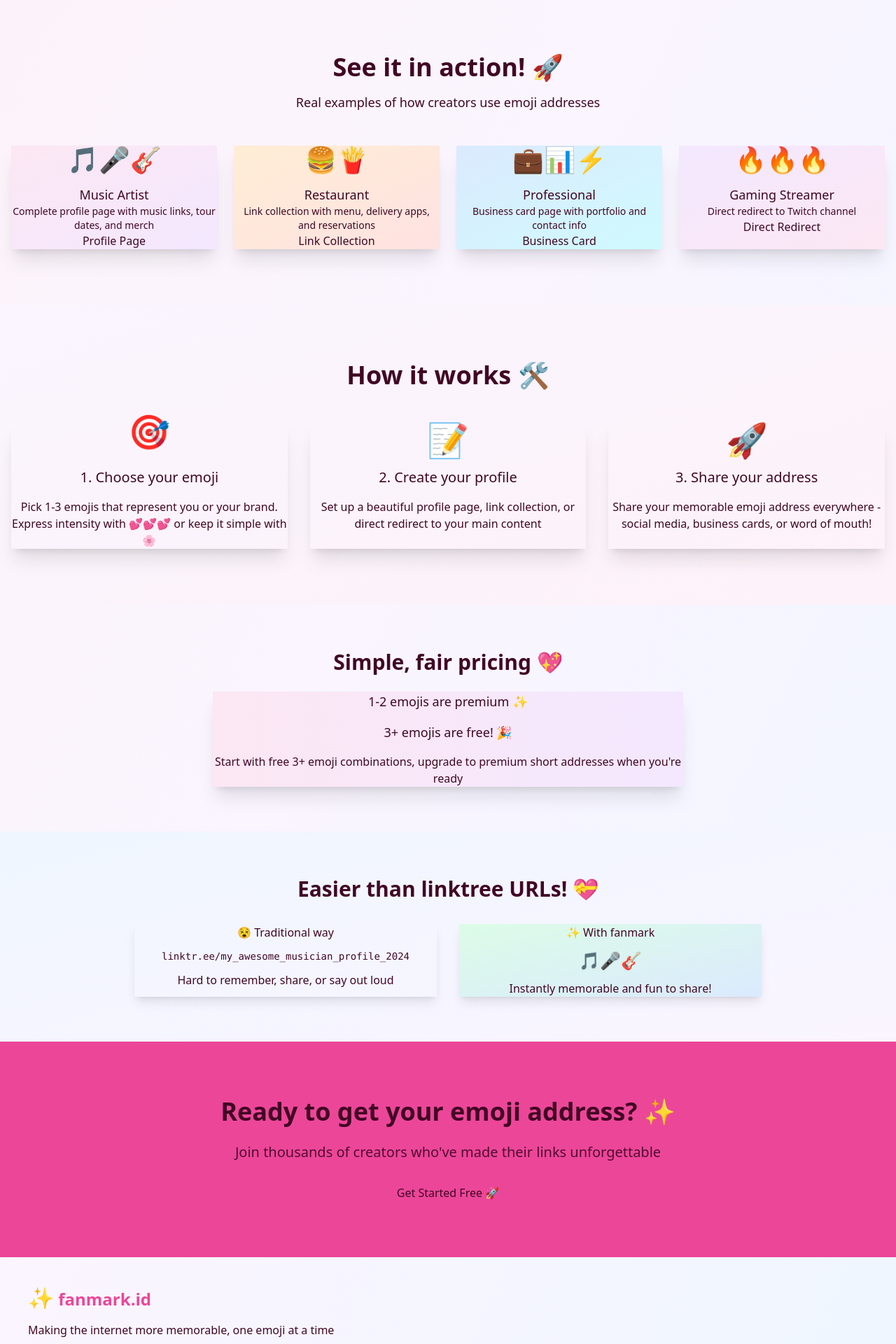
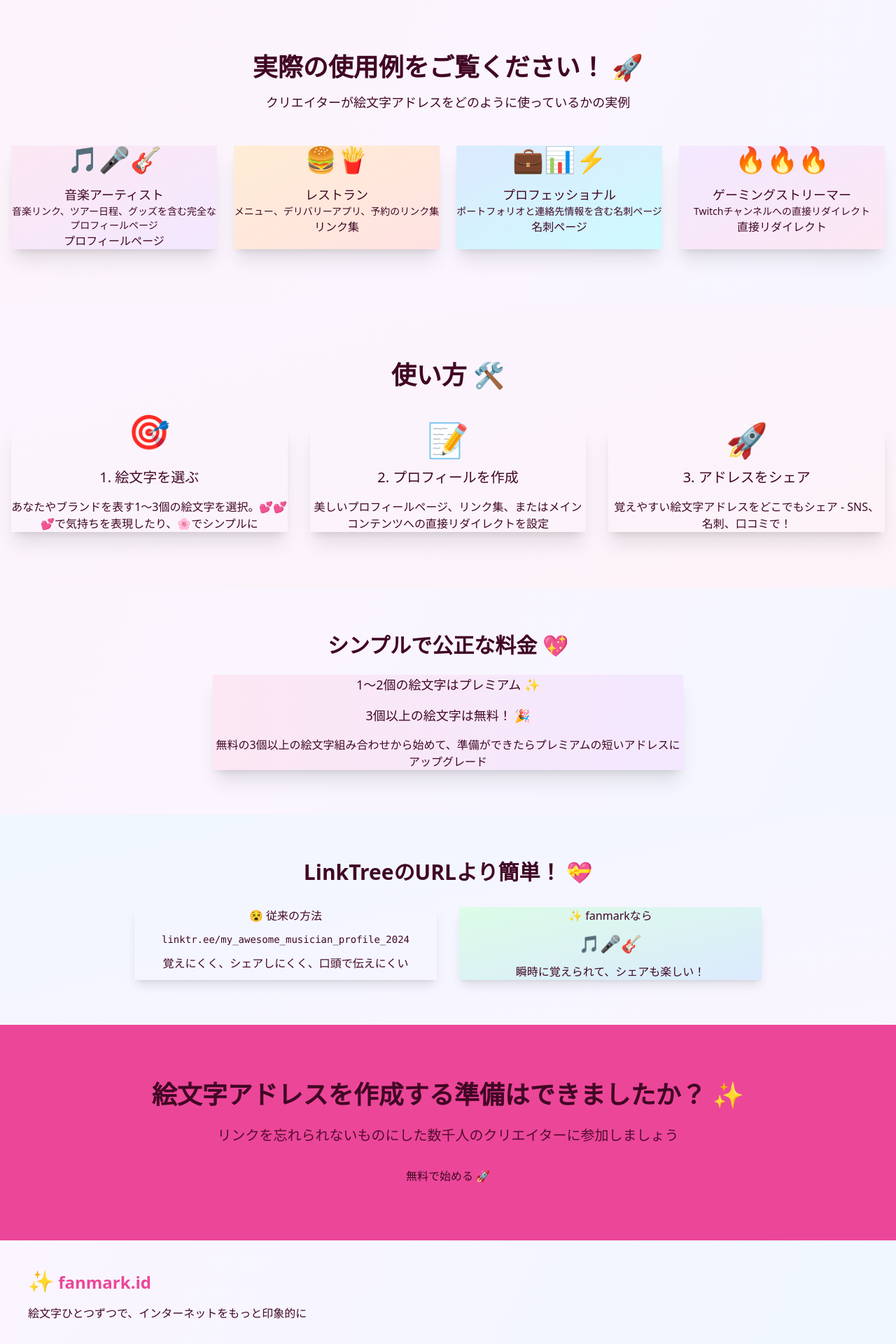
Before and after one commit to kanouk/fanmark-id, a React (Vite) app: page / in a window 1280 px wide. Shown: the part 700-2620 px from the top of the page at 70% size. Built offline with nearby package versions, Linux system fonts and the light colour scheme; the HTML template or start-up script is replaced by a standard one.

Commit message:
Fix: Update landing page content

```diff
--- a/src/pages/Index.tsx
+++ b/src/pages/Index.tsx
@@ -9,8 +9,8 @@ const Index = () => {
           </div>
         </div>
         <div className="navbar-end">
-          <button className="btn btn-primary btn-sm mr-2">Sign In</button>
-          <button className="btn btn-outline btn-primary btn-sm">Sign Up</button>
+          <button className="btn btn-primary btn-sm mr-2">ログイン</button>
+          <button className="btn btn-outline btn-primary btn-sm">新規登録</button>
         </div>
       </div>
 
@@ -22,17 +22,17 @@ const Index = () => {
               <span className="text-8xl">✨</span>
             </div>
             <h1 className="text-6xl font-bold bg-gradient-to-r from-pink-500 via-purple-500 to-blue-500 bg-clip-text text-transparent mb-6">
-              Your memorable profile address with emoji!
+              絵文字で作る印象的なプロフィールアドレス！
             </h1>
             <p className="text-xl mb-8 text-base-content/80">
-              Replace boring links with unforgettable emoji combinations. Share 🎵🎤🎸 instead of "musician-profile-link-123"
+              つまらないリンクを忘れられない絵文字の組み合わせに変えましょう。"musician-profile-link-123"ではなく🎵🎤🎸をシェアしませんか
             </p>
             <div className="flex flex-wrap gap-4 justify-center mb-8">
               <button className="btn btn-primary btn-lg hover:scale-105 transition-transform">
-                Get Started ✨
+                始める ✨
               </button>
               <button className="btn btn-outline btn-lg hover:scale-105 transition-transform">
-                See Examples 👀
+                例を見る 👀
               </button>
             </div>
           </div>
@@ -42,45 +42,45 @@ const Index = () => {
       {/* Examples Section */}
       <div className="py-20 bg-base-100">
         <div className="container mx-auto px-4">
-          <h2 className="text-4xl font-bold text-center mb-4">See it in action! 🚀</h2>
+          <h2 className="text-4xl font-bold text-center mb-4">実際の使用例をご覧ください！ 🚀</h2>
           <p className="text-center text-base-content/70 mb-12 text-lg">
-            Real examples of how creators use emoji addresses
+            クリエイターが絵文字アドレスをどのように使っているかの実例
           </p>
 
           <div className="grid grid-cols-1 md:grid-cols-2 lg:grid-cols-4 gap-6">
             <div className="card bg-gradient-to-br from-pink-100 to-purple-100 shadow-xl hover:scale-105 transition-transform">
               <div className="card-body text-center">
                 <div className="text-4xl mb-4">🎵🎤🎸</div>
-                <h3 className="card-title justify-center text-lg">Music Artist</h3>
-                <p className="text-sm text-base-content/70">Complete profile page with music links, tour dates, and merch</p>
-                <div className="badge badge-secondary">Profile Page</div>
+                <h3 className="card-title justify-center text-lg">音楽アーティスト</h3>
+                <p className="text-sm text-base-content/70">音楽リンク、ツアー日程、グッズを含む完全なプロフィールページ</p>
+                <div className="badge badge-secondary">プロフィールページ</div>
               </div>
             </div>
 
             <div className="card bg-gradient-to-br from-orange-100 to-red-100 shadow-xl hover:scale-105 transition-transform">
               <div className="card-body text-center">
                 <div className="text-4xl mb-4">🍔🍟</div>
-                <h3 className="card-title justify-center text-lg">Restaurant</h3>
-                <p className="text-sm text-base-content/70">Link collection with menu, delivery apps, and reservations</p>
-                <div className="badge badge-accent">Link Collection</div>
+                <h3 className="card-title justify-center text-lg">レストラン</h3>
+                <p className="text-sm text-base-content/70">メニュー、デリバリーアプリ、予約のリンク集</p>
+                <div className="badge badge-accent">リンク集</div>
               </div>
             </div>
 
             <div className="card bg-gradient-to-br from-blue-100 to-cyan-100 shadow-xl hover:scale-105 transition-transform">
               <div className="card-body text-center">
                 <div className="text-4xl mb-4">💼📊⚡</div>
-                <h3 className="card-title justify-center text-lg">Professional</h3>
-                <p className="text-sm text-base-content/70">Business card page with portfolio and contact info</p>
-                <div className="badge badge-info">Business Card</div>
+                <h3 className="card-title justify-center text-lg">プロフェッショナル</h3>
+                <p className="text-sm text-base-content/70">ポートフォリオと連絡先情報を含む名刺ページ</p>
+                <div className="badge badge-info">名刺ページ</div>
               </div>
             </div>
 
             <div className="card bg-gradient-to-br from-purple-100 to-pink-100 shadow-xl hover:scale-105 transition-transform">
               <div className="card-body text-center">
                 <div className="text-4xl mb-4">🔥🔥🔥</div>
-                <h3 className="card-title justify-center text-lg">Gaming Streamer</h3>
-                <p className="text-sm text-base-content/70">Direct redirect to Twitch channel</p>
-                <div className="badge badge-error">Direct Redirect</div>
+                <h3 className="card-title justify-center text-lg">ゲーミングストリーマー</h3>
+                <p className="text-sm text-base-content/70">Twitchチャンネルへの直接リダイレクト</p>
+                <div className="badge badge-error">直接リダイレクト</div>
               </div>
             </div>
           </div>
@@ -90,15 +90,15 @@ const Index = () => {
       {/* How It Works */}
       <div className="py-20 bg-gradient-to-br from-purple-50 to-pink-50">
         <div className="container mx-auto px-4">
-          <h2 className="text-4xl font-bold text-center mb-12">How it works 🛠️</h2>
+          <h2 className="text-4xl font-bold text-center mb-12">使い方 🛠️</h2>
 
           <div className="grid grid-cols-1 md:grid-cols-3 gap-8">
             <div className="card bg-base-100 shadow-xl">
               <div className="card-body text-center">
                 <div className="text-5xl mb-4 animate-bounce-soft">🎯</div>
-                <h3 className="card-title justify-center text-xl mb-4">1. Choose your emoji</h3>
+                <h3 className="card-title justify-center text-xl mb-4">1. 絵文字を選ぶ</h3>
                 <p className="text-base-content/70">
-                  Pick 1-3 emojis that represent you or your brand. Express intensity with 💕💕💕 or keep it simple with 🌸
+                  あなたやブランドを表す1〜3個の絵文字を選択。💕💕💕で気持ちを表現したり、🌸でシンプルに
                 </p>
               </div>
             </div>
@@ -106,9 +106,9 @@ const Index = () => {
             <div className="card bg-base-100 shadow-xl">
               <div className="card-body text-center">
                 <div className="text-5xl mb-4 animate-pulse-slow">📝</div>
-                <h3 className="card-title justify-center text-xl mb-4">2. Create your profile</h3>
+                <h3 className="card-title justify-center text-xl mb-4">2. プロフィールを作成</h3>
                 <p className="text-base-content/70">
-                  Set up a beautiful profile page, link collection, or direct redirect to your main content
+                  美しいプロフィールページ、リンク集、またはメインコンテンツへの直接リダイレクトを設定
                 </p>
               </div>
             </div>
@@ -116,9 +116,9 @@ const Index = () => {
             <div className="card bg-base-100 shadow-xl">
               <div className="card-body text-center">
                 <div className="text-5xl mb-4 animate-float">🚀</div>
-                <h3 className="card-title justify-center text-xl mb-4">3. Share your address</h3>
+                <h3 className="card-title justify-center text-xl mb-4">3. アドレスをシェア</h3>
                 <p className="text-base-content/70">
-                  Share your memorable emoji address everywhere - social media, business cards, or word of mouth!
+                  覚えやすい絵文字アドレスをどこでもシェア - SNS、名刺、口コミで！
                 </p>
               </div>
             </div>
@@ -130,17 +130,17 @@ const Index = () => {
       <div className="py-16 bg-base-100">
         <div className="container mx-auto px-4 text-center">
           <div className="max-w-2xl mx-auto">
-            <h2 className="text-3xl font-bold mb-6">Simple, fair pricing 💖</h2>
+            <h2 className="text-3xl font-bold mb-6">シンプルで公正な料金 💖</h2>
             <div className="card bg-gradient-to-r from-pink-100 to-purple-100 shadow-xl">
               <div className="card-body">
                 <p className="text-lg mb-4">
-                  <span className="badge badge-primary badge-lg">1-2 emojis are premium ✨</span>
+                  <span className="badge badge-primary badge-lg">1〜2個の絵文字はプレミアム ✨</span>
                 </p>
                 <p className="text-lg mb-4">
-                  <span className="badge badge-secondary badge-lg">3+ emojis are free! 🎉</span>
+                  <span className="badge badge-secondary badge-lg">3個以上の絵文字は無料！ 🎉</span>
                 </p>
                 <p className="text-base-content/70">
-                  Start with free 3+ emoji combinations, upgrade to premium short addresses when you're ready
+                  無料の3個以上の絵文字組み合わせから始めて、準備ができたらプレミアムの短いアドレスにアップグレード
                 </p>
               </div>
             </div>
@@ -151,23 +151,23 @@ const Index = () => {
       {/* Comparison */}
       <div className="py-16 bg-gradient-to-br from-blue-50 to-purple-50">
         <div className="container mx-auto px-4 text-center">
-          <h2 className="text-3xl font-bold mb-8">Easier than linktree URLs! 💝</h2>
+          <h2 className="text-3xl font-bold mb-8">LinkTreeのURLより簡単！ 💝</h2>
           <div className="grid grid-cols-1 md:grid-cols-2 gap-8 max-w-4xl mx-auto">
             <div className="card bg-base-100 shadow-lg">
               <div className="card-body">
-                <h3 className="card-title text-error justify-center">😵 Traditional way</h3>
+                <h3 className="card-title text-error justify-center">😵 従来の方法</h3>
                 <p className="text-sm font-mono bg-base-200 p-3 rounded">
                   linktr.ee/my_awesome_musician_profile_2024
                 </p>
-                <p className="text-base-content/70">Hard to remember, share, or say out loud</p>
+                <p className="text-base-content/70">覚えにくく、シェアしにくく、口頭で伝えにくい</p>
               </div>
             </div>
 
             <div className="card bg-gradient-to-br from-green-100 to-blue-100 shadow-lg">
               <div className="card-body">
-                <h3 className="card-title text-success justify-center">✨ With fanmark</h3>
+                <h3 className="card-title text-success justify-center">✨ fanmarkなら</h3>
                 <p className="text-2xl p-3">🎵🎤🎸</p>
-                <p className="text-base-content/70">Instantly memorable and fun to share!</p>
+                <p className="text-base-content/70">瞬時に覚えられて、シェアも楽しい！</p>
               </div>
             </div>
           </div>
@@ -177,12 +177,12 @@ const Index = () => {
       {/* CTA */}
       <div className="py-20 bg-primary text-primary-content">
         <div className="container mx-auto px-4 text-center">
-          <h2 className="text-4xl font-bold mb-6">Ready to get your emoji address? ✨</h2>
+          <h2 className="text-4xl font-bold mb-6">絵文字アドレスを作成する準備はできましたか？ ✨</h2>
           <p className="text-xl mb-8 opacity-90">
-            Join thousands of creators who've made their links unforgettable
+            リンクを忘れられないものにした数千人のクリエイターに参加しましょう
           </p>
           <button className="btn btn-secondary btn-lg hover:scale-105 transition-transform">
-            Get Started Free 🚀
+            無料で始める 🚀
           </button>
         </div>
       </div>
@@ -193,7 +193,7 @@ const Index = () => {
           <div className="text-2xl font-bold text-primary mb-4">
             <span className="text-3xl">✨</span> fanmark.id
           </div>
-          <p className="text-base-content/70">Making the internet more memorable, one emoji at a time</p>
+          <p className="text-base-content/70">絵文字ひとつずつで、インターネットをもっと印象的に</p>
         </div>
       </footer>
     </div>
```
